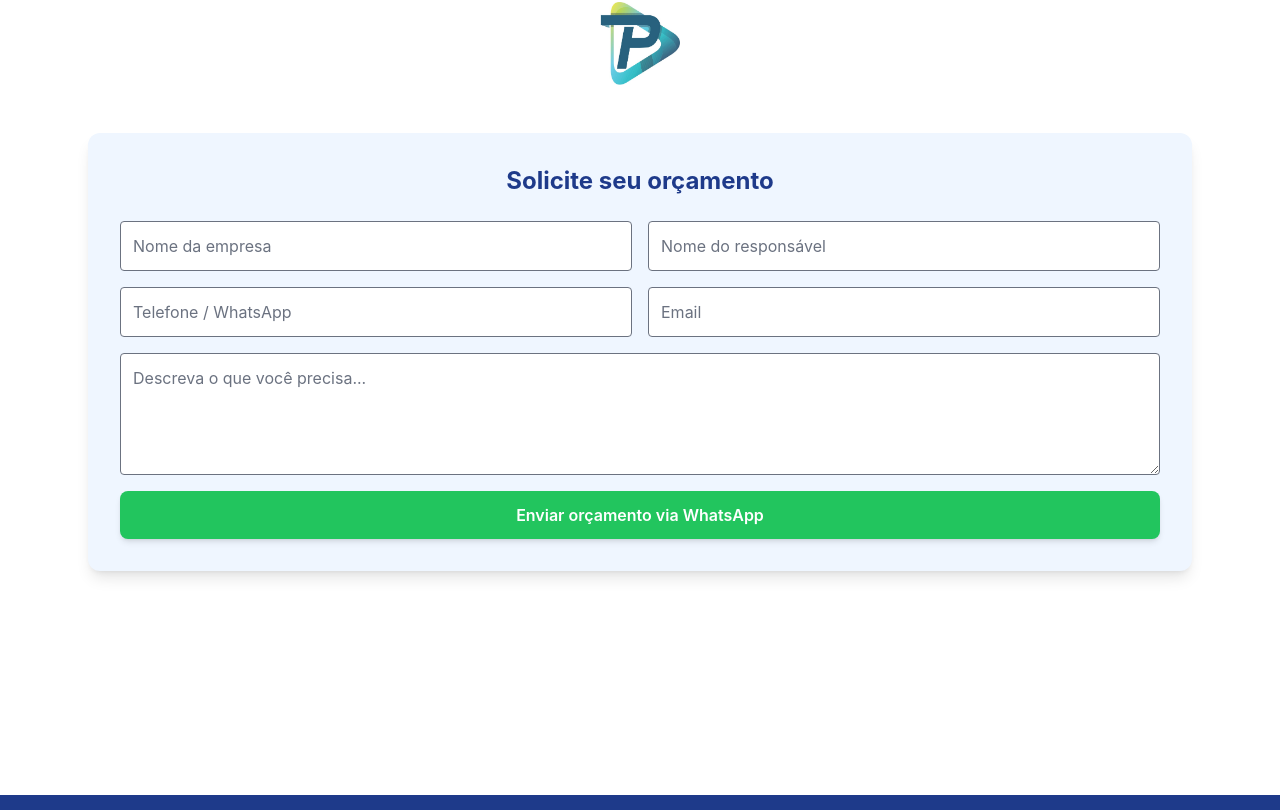
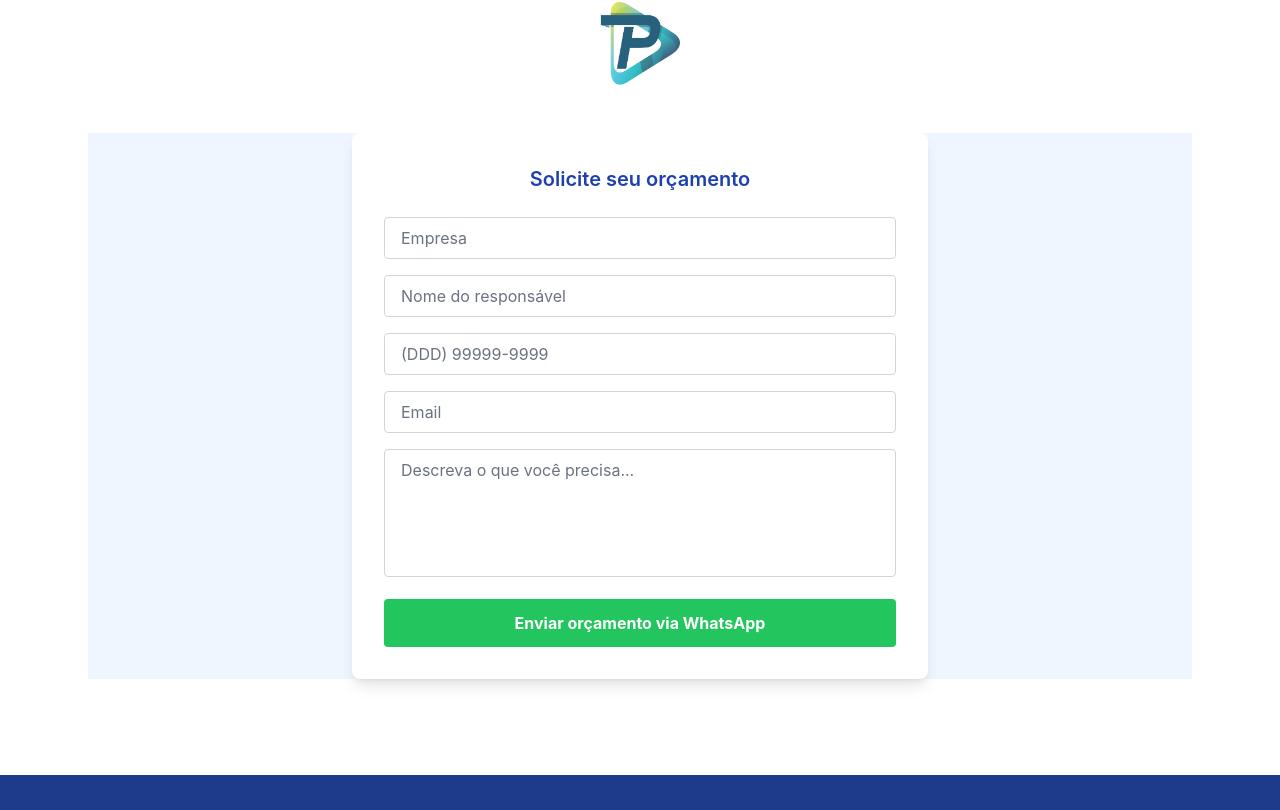
Before and after one commit to paulodev082/siteprotect, a Next.js app: page /servicos/redes in a window 1280 px wide. Shown: the part 1190-2000 px from the top of the page. Built offline with nearby package versions, Linux system fonts and the light colour scheme.

Commit message:
Integrando Google Analytics

```diff
--- a/components/Footer.js
+++ b/components/Footer.js
@@ -1,10 +1,10 @@
 // components/Footer.js
 import Link from "next/link";
-import { PhoneCall, Mail, MapPin, ShieldCheck } from "lucide-react";
+import { PhoneCall, Mail, MapPin, ShieldCheck, MessageCircle } from "lucide-react";
 
 export default function Footer() {
   return (
-    <footer className="bg-blue-900 text-white pt-10 mt-20">
+    <footer className="bg-blue-900 text-white pt-10">
       <div className="max-w-7xl mx-auto px-6 grid md:grid-cols-4 gap-10">
         {/* Sobre a empresa */}
         <div>
@@ -46,8 +46,9 @@ export default function Footer() {
               <Link
                 href="https://wa.me/558287709274"
                 target="_blank"
-                className="text-green-400 hover:underline"
+                className="flex items-center gap-2 text-green-400 hover:underline"
               >
+                <MessageCircle size={16} />
                 Fale no WhatsApp
               </Link>
             </li>
--- a/components/FormOrcamento.js
+++ b/components/FormOrcamento.js
@@ -1,36 +1,108 @@
-// components/FormOrcamento.js
+import { useState } from "react";
 
-export default function FormOrcamento({ assunto }) {
+export default function FormOrcamento() {
+  const [formData, setFormData] = useState({
+    empresa: "",
+    nome: "",
+    telefone: "",
+    email: "",
+    mensagem: "",
+  });
+
+  const handleChange = (e) => {
+    const { name, value } = e.target;
+
+    // Impedir letras no telefone e aplicar formatação
+    if (name === "telefone") {
+      const onlyNumbers = value.replace(/\D/g, "").slice(0, 11);
+      setFormData({ ...formData, [name]: onlyNumbers });
+    } else {
+      setFormData({ ...formData, [name]: value });
+    }
+  };
+
+  const handleSubmit = (e) => {
+    e.preventDefault();
+    const { empresa, nome, telefone, email, mensagem } = formData;
+
+    if (telefone.length < 10 || telefone.length > 11) {
+      alert("Informe um número de telefone válido com DDD (10 ou 11 dígitos).");
+      return;
+    }
+
+    const msg = `Olá! Gostaria de um orçamento:\n
+*Empresa:* ${empresa}
+*Nome:* ${nome}
+*Telefone:* ${telefone}
+*Email:* ${email}
+*Mensagem:* ${mensagem}`;
+
+    const url = `https://wa.me/558287709274?text=${encodeURIComponent(msg)}`;
+    window.open(url, "_blank");
+  };
+
   return (
-    <div className="bg-blue-50 p-8 rounded-xl shadow-lg mb-16">
-      <h3 className="text-2xl font-bold text-blue-900 mb-6 text-center">Solicite seu orçamento</h3>
-      <form
-        onSubmit={(e) => {
-          e.preventDefault();
-          const form = e.target;
-          const nomeEmpresa = form.nomeEmpresa.value;
-          const responsavel = form.responsavel.value;
-          const telefone = form.telefone.value;
-          const email = form.email.value;
-          const mensagem = form.mensagem.value;
-          const text = `Olá! Gostaria de um orçamento para ${assunto}.\n\nEmpresa: ${nomeEmpresa}\nResponsável: ${responsavel}\nTelefone: ${telefone}\nEmail: ${email}\nMensagem: ${mensagem}`;
-          const url = `https://wa.me/558287709274?text=${encodeURIComponent(text)}`;
-          window.open(url, "_blank");
-        }}
-        className="grid gap-4 md:grid-cols-2"
-      >
-        <input name="nomeEmpresa" placeholder="Nome da empresa" required className="p-3 rounded border" />
-        <input name="responsavel" placeholder="Nome do responsável" required className="p-3 rounded border" />
-        <input name="telefone" placeholder="Telefone / WhatsApp" required className="p-3 rounded border" />
-        <input name="email" placeholder="Email" type="email" required className="p-3 rounded border" />
-        <textarea name="mensagem" placeholder="Descreva o que você precisa..." required rows="4" className="p-3 rounded border md:col-span-2" />
+    <div className="bg-blue-50 px-4 sm:px-6 lg:px-8 mt-10">
+      <div className="max-w-xl mx-auto bg-white p-8 rounded-lg shadow-lg mb-4">
+        <h3 className="text-xl font-semibold text-blue-800 mb-6 text-center">
+          Solicite seu orçamento
+        </h3>
+        <form onSubmit={handleSubmit} className="space-y-4">
+          <input
+            type="text"
+            name="empresa"
+            placeholder="Empresa"
+            value={formData.empresa}
+            onChange={handleChange}
+            className="w-full border border-gray-300 rounded px-4 py-2"
+            required
+          />
+          <input
+            type="text"
+            name="nome"
+            placeholder="Nome do responsável"
+            value={formData.nome}
+            onChange={handleChange}
+            className="w-full border border-gray-300 rounded px-4 py-2"
+            required
+          />
+          <input
+            type="tel"
+            name="telefone"
+            placeholder="(DDD) 99999-9999"
+            value={formData.telefone}
+            onChange={handleChange}
+            className="w-full border border-gray-300 rounded px-4 py-2"
+            pattern="\d{10,11}"
+            title="Informe o número com DDD. Ex: 82999999999"
+            required
+          />
+          <input
+            type="email"
+            name="email"
+            placeholder="Email"
+            value={formData.email}
+            onChange={handleChange}
+            className="w-full border border-gray-300 rounded px-4 py-2"
+            required
+          />
+          <textarea
+            name="mensagem"
+            placeholder="Descreva o que você precisa..."
+            value={formData.mensagem}
+            onChange={handleChange}
+            className="w-full border border-gray-300 rounded px-4 py-2 h-32 resize-none"
+            required
+          />
+
           <button
             type="submit"
-          className="bg-green-500 hover:bg-green-600 text-white font-semibold py-3 px-6 rounded-lg shadow-md transition md:col-span-2"
+            className="w-full bg-green-500 hover:bg-green-600 text-white font-bold py-3 rounded transition"
           >
             Enviar orçamento via WhatsApp
           </button>
         </form>
       </div>
+    </div>
   );
 }
--- /dev/null
+++ b/lib/gtag.js
@@ -0,0 +1,8 @@
+export const GA_TRACKING_ID = "G-FGK9366ZBT";
+
+// Pageview
+export const pageview = (url) => {
+  window.gtag("config", GA_TRACKING_ID, {
+    page_path: url,
+  });
+};
--- a/pages/_app.js
+++ b/pages/_app.js
@@ -1,12 +1,45 @@
 // pages/_app.js
 import "../styles/globals.css";
-import FloatingWidgets from "../components/FloatingWidgets";
+import { useEffect } from "react";
+import { useRouter } from "next/router";
+import Script from "next/script";
+import * as gtag from "../lib/gtag";
 
-export default function App({ Component, pageProps }) {
+export default function MyApp({ Component, pageProps }) {
+  const router = useRouter();
+
+  useEffect(() => {
+    const handleRouteChange = (url) => {
+      gtag.pageview(url);
+    };
+    router.events.on("routeChangeComplete", handleRouteChange);
+    return () => {
+      router.events.off("routeChangeComplete", handleRouteChange);
+    };
+  }, [router.events]);
+
   return (
     <>
+      {/* Google Analytics script */}
+      <Script
+        strategy="afterInteractive"
+        src={`https://www.googletagmanager.com/gtag/js?id=${gtag.GA_TRACKING_ID}`}
+      />
+      <Script
+        id="gtag-init"
+        strategy="afterInteractive"
+        dangerouslySetInnerHTML={{
+          __html: `
+            window.dataLayer = window.dataLayer || [];
+            function gtag(){dataLayer.push(arguments);}
+            gtag('js', new Date());
+            gtag('config', '${gtag.GA_TRACKING_ID}', {
+              page_path: window.location.pathname,
+            });
+          `,
+        }}
+      />
       <Component {...pageProps} />
-      <FloatingWidgets />
     </>
   );
 }
--- a/pages/servicos/alarmes.js
+++ b/pages/servicos/alarmes.js
@@ -1,13 +1,16 @@
+// pages/servicos/alarmes.js
 import Header from "../../components/Header";
 import Footer from "../../components/Footer";
+import Image from "next/image";
+import { Bell, AlertTriangle, ShieldCheck } from "lucide-react";
 import FormOrcamento from "../../components/FormOrcamento";
-import { PhoneCall, Bell, AlertTriangle, ShieldCheck } from "lucide-react";
 
 export default function Alarmes() {
   return (
     <>
       <Header />
 
+      <main className="bg-white min-h-screen flex flex-col justify-start">
         <section className="bg-white py-20">
           <div className="max-w-6xl mx-auto px-6">
             <h1 className="text-3xl md:text-4xl font-bold text-blue-900 mb-8 text-center">
@@ -15,11 +18,13 @@ export default function Alarmes() {
             </h1>
 
             <div className="mb-10 flex justify-center">
-            <img
+              <Image
                 src="/images/servicos/alarmes.jpg"
                 alt="Sistema de alarme residencial"
+                width={800}
+                height={500}
                 className="rounded-xl shadow-2xl w-full max-w-xl h-auto object-cover"
-              loading="lazy"
+                priority
               />
             </div>
 
@@ -64,18 +69,21 @@ export default function Alarmes() {
               </div>
             </div>
 
-          <div className="flex justify-center mb-12">
-            <img
+            <div className="flex justify-center mb-10">
+              <Image
                 src="/images/favicon.png"
                 alt="Selo de segurança"
+                width={80}
+                height={80}
                 className="w-20 h-auto"
               />
             </div>
 
-          {/* Formulário de orçamento */}
-          <FormOrcamento assunto="Alarmes e Sensores" />
+            {/* Formulário com botão único */}
+            <FormOrcamento />
           </div>
         </section>
+      </main>
 
       <Footer />
     </>
```
Also changed, not shown: pages/servicos/locacao.js (+86 -26 lines). Lines whose indentation alone changed are shown as unchanged.
